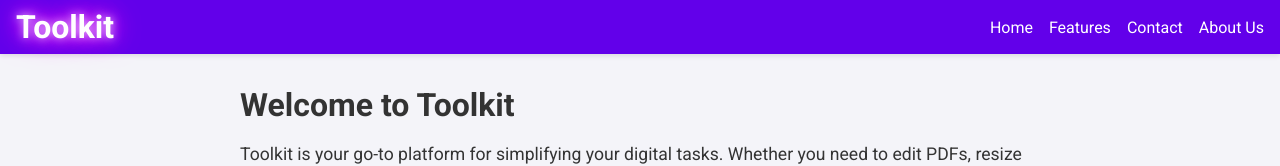
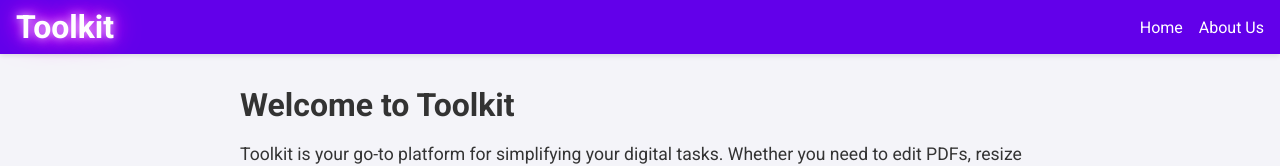
Before and after one commit to nileshishte/Tools, a plain HTML site: page about.html in a window 1280 px wide. Shown: the top 166 px of the page. Drawn offline with nearby package versions, Linux system fonts and the light colour scheme.

Commit message:
Update about.html

```diff
--- a/about.html
+++ b/about.html
@@ -165,8 +165,6 @@
             <h1>Toolkit</h1>
             <nav>
                 <a href="index.html">Home</a>
-                <a href="#features">Features</a>
-                <a href="#contact">Contact</a>
                 <a href="about.html">About Us</a>
             </nav>
         </div>
```
